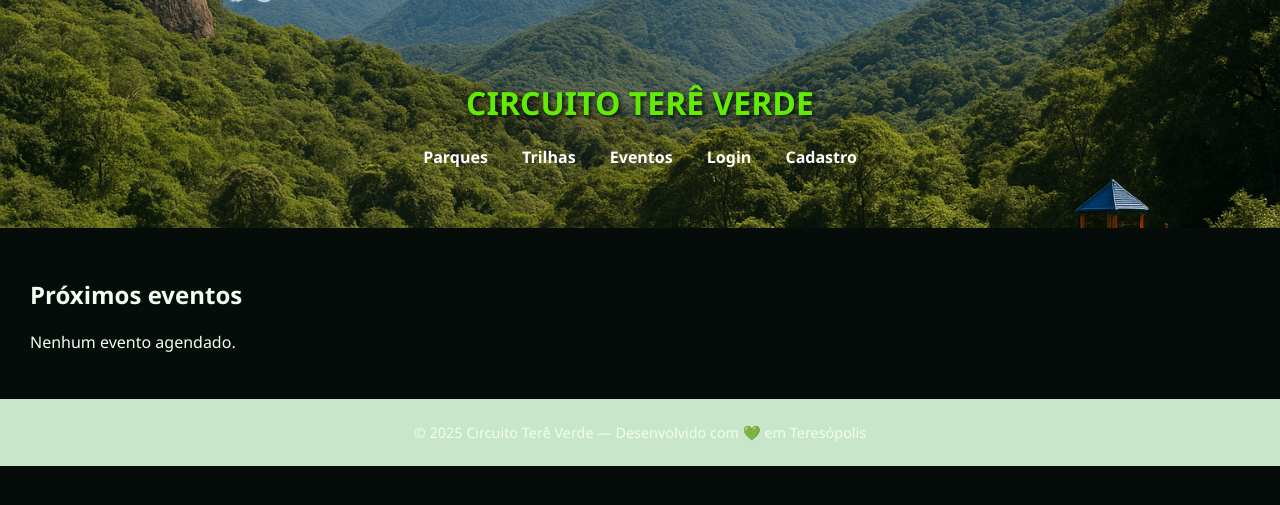
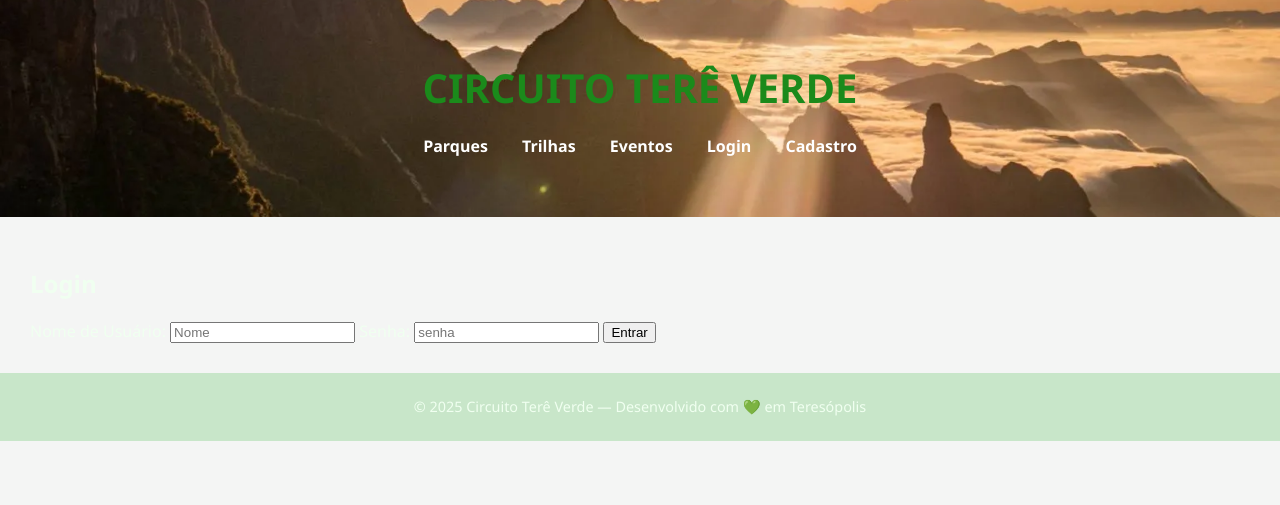
Before and after one commit to tcondack/mvpbackend, a Django app: page /login/ in a window 1280 px wide. Shown: the top 505 px of the page. Run offline with Django 5.2, Linux system fonts and the light colour scheme.

Commit message:
updates gerais de funcionalidades e correções de bugs, ainda tem bugs

```diff
--- a/mvpbackend/mvpbackend/settings.py
+++ b/mvpbackend/mvpbackend/settings.py
@@ -121,7 +121,7 @@ USE_TZ = True
 STATIC_URL = 'static/'
 
 STATICFILES_DIRS = [
-    BASE_DIR / 'myapp'/ 'static',
+    BASE_DIR / 'static',
 ]
 
 # Default primary key field type
--- a/mvpbackend/myapp/static/index.css
+++ b/mvpbackend/myapp/static/index.css
@@ -2,12 +2,12 @@ body {
     font-family: 'Segoe UI', sans-serif;
     margin: 0;
     padding: 0;
-    background-color: #050c09;
+    background-color: #f4f5f4;
     color: #F0FFF0;
 }
 
 header.hero {
-    background-image: url('/static/ideia.png');
+    background-image: url('/static/parnaso.png');
     background-size: cover;
     background-position: center;
     color: rgb(99, 235, 8);
@@ -15,8 +15,15 @@ header.hero {
     padding: 60px 20px;
 }
 header.hero h1 {
-    /* 🟢 ADIÇÃO: Garante que o título se destaque sobre a imagem */
-    text-shadow: 2px 2px 4px rgba(0, 0, 0, 0.8);
+    position: relative;
+    z-index: 2;
+    font-size: 2.5rem;
+    margin: 0 0 20px 0;
+}
+header.hero h1 a {
+    color: rgb(27, 138, 27);
+    text-decoration: none;
+    transition: color 0.3s;
 }
 nav a {
     margin: 0 15px;
@@ -42,12 +49,12 @@ main {
 }
 
 .park-card {
-    background-color: #ffffff;
-    border: 1px solid #c8e6c9;
+    background-color: #a1f787;
+    border: 1px solid #32cf37;
     border-radius: 8px;
     padding: 15px;
     width: 300px;
-    box-shadow: 0 2px 4px rgba(0,0,0,0.1);
+    box-shadow: 0 2px 4px rgba(247, 245, 245, 0);
 }
 
 .park-card img {
--- a/mvpbackend/myapp/templates/myapp/index.html
+++ b/mvpbackend/myapp/templates/myapp/index.html
@@ -13,7 +13,7 @@
 <body>
     <header class="hero">
         <div class="overlay"></div>
-        <h1>CIRCUITO TERÊ VERDE</h1>
+        <h1><a href="{% url 'index' %}">CIRCUITO TERÊ VERDE</a></h1>
         <nav aria-label="Menu principal">
             <a href="{% url 'parques' %}">Parques</a>
             <a href="{% url 'trilhas' %}">Trilhas</a>
--- a/mvpbackend/myapp/templates/myapp/login.html
+++ b/mvpbackend/myapp/templates/myapp/login.html
@@ -1,26 +1,28 @@
 {% extends 'myapp/index.html' %}
-{% load static %}
-
-{% block title %}Eventos - Circuito Terê Verde{% endblock %}
+{% block title %}Login - Circuito Terê Verde{% endblock %}
 
 {% block content %}
-    <section class="eventos-list container">
-        <h2>Próximos eventos</h2>
-        {% for evento in eventos %}
-        <div class="evento-card">
-            <img src="{% if evento.imagem %}{{ evento.imagem.url }}{% else %}{% static 'evento_default.png' %}{% endif %}" alt="Imagem do evento {{ evento.nome }}">
-            <h3>{{ evento.nome }}</h3>
-            <p><strong>Parque:</strong> {{ evento.parque.nome }}</p>
-            <p><strong>Data:</strong> {{ evento.data_inicio|date:"d/m/Y H:i" }}</p>
-            <p>{{ evento.descricao }}</p>
-            {% if evento.preco %}
-            <p><strong>Preço:</strong> R$ {{ evento.preco|floatformat:2 }}</p>
-            {% else %}
-            <p>Evento gratuito.</p>
-            {% endif %}
-        </div>
-        {% empty %}
-        <p>Nenhum evento agendado.</p>
-        {% endfor %}
-    </section>
+<section class="auth-container container">
+    <h1>Login</h1>
+
+    {% if messages %}
+        <ul class="messages">
+            {% for message in messages %}
+                <li{% if message.tags %} class="{{ message.tags }}"{% endif %}>{{ message }}</li>
+            {% endfor %}
+        </ul>
+    {% endif %}
+
+    <form action="{% url 'login' %}" method="post">
+        {% csrf_token %}
+        <label for="username">Nome de Usuário:</label>
+        <input type="text" id="username" name="username" placeholder="Nome" required>
+
+        <label for="password">Senha:</label>
+        <input type="password" id="password" name="password" placeholder="senha" required>
+
+        <input type="submit" value="Entrar">
+
+    </form>
+</section>
 {% endblock %}
--- a/mvpbackend/myapp/urls.py
+++ b/mvpbackend/myapp/urls.py
@@ -10,9 +10,9 @@ urlpatterns = [
     path('logout_view/', views.logout_view, name='logout_view'),
 
     #url públicas
-    path('index/', views.index, name='index'),
+    path('', views.index, name='index'),
     path('parques/', views.parques, name='parques'),
-    path('trilhas/', views.trilhas, name='trilhas'),
+    path('trilhas/<int:parque_id>/', views.trilhas, name='trilhas'),
     path('eventos/', views.eventos, name='eventos'),
 
 ]
--- a/mvpbackend/myapp/views.py
+++ b/mvpbackend/myapp/views.py
@@ -1,5 +1,5 @@
 from django.http import HttpResponse, HttpResponseRedirect
-from django.shortcuts import render, redirect
+from django.shortcuts import render, redirect, get_object_or_404
 from django.contrib.auth.models import User
 from django.contrib.auth import authenticate, logout
 from django.contrib.auth import login as login_django
@@ -20,10 +20,10 @@ def parques(request):
     lista_parques = Parque.objects.all()
     return render(request, 'myapp/parques.html',{'parques': lista_parques})
 
-def trilhas(request):
+def trilhas(request, parque_id):
+    parque = get_object_or_404(Parque, id=parque_id)
     lista_trilhas = Trilhas.objects.all()
-    return render(request, 'myapp/trilhas.html',{'trilhas':lista_trilhas } )
-
+    return render(request, 'myapp/trilhas.html', {'parque': parque, 'trilhas': lista_trilhas})
 def eventos(request):
     lista_eventos = Eventos.objects.all()
     return render(request, 'myapp/eventos.html', {'eventos': lista_eventos})
@@ -55,19 +55,18 @@ def cadastro (request):
 
 # Login  usuário
 def login_view (request):
-    if request.method == "GET":
-        return render (request, 'myapp/login.html')
-    else:
+    if request.method == "POST":
         username = request.POST.get('username')
-        senha = request.POST.get('senha')
-
+        senha = request.POST.get('password')
         user = authenticate(username=username, password=senha)
 
-        if user:
+        if user is not None and user.is_staff:
             login_django(request, user)
             return redirect ('/admin/')
         else:
-            return HttpResponse('usuário ou senha inválidos')
+            messages.error(request, 'Credenciais inválidas ou usuário sem permissão de acesso.')
+
+    return render(request, 'myapp/login.html')
 
 @login_required(login_url='/auth/login/')
 def admin(request):
```
Also changed, not shown: mvpbackend/myapp/templates/myapp/parques.html (+5 -5 lines), mvpbackend/myapp/static/ideia.png (deleted), mvpbackend/myapp/static/parnaso.png (added).
